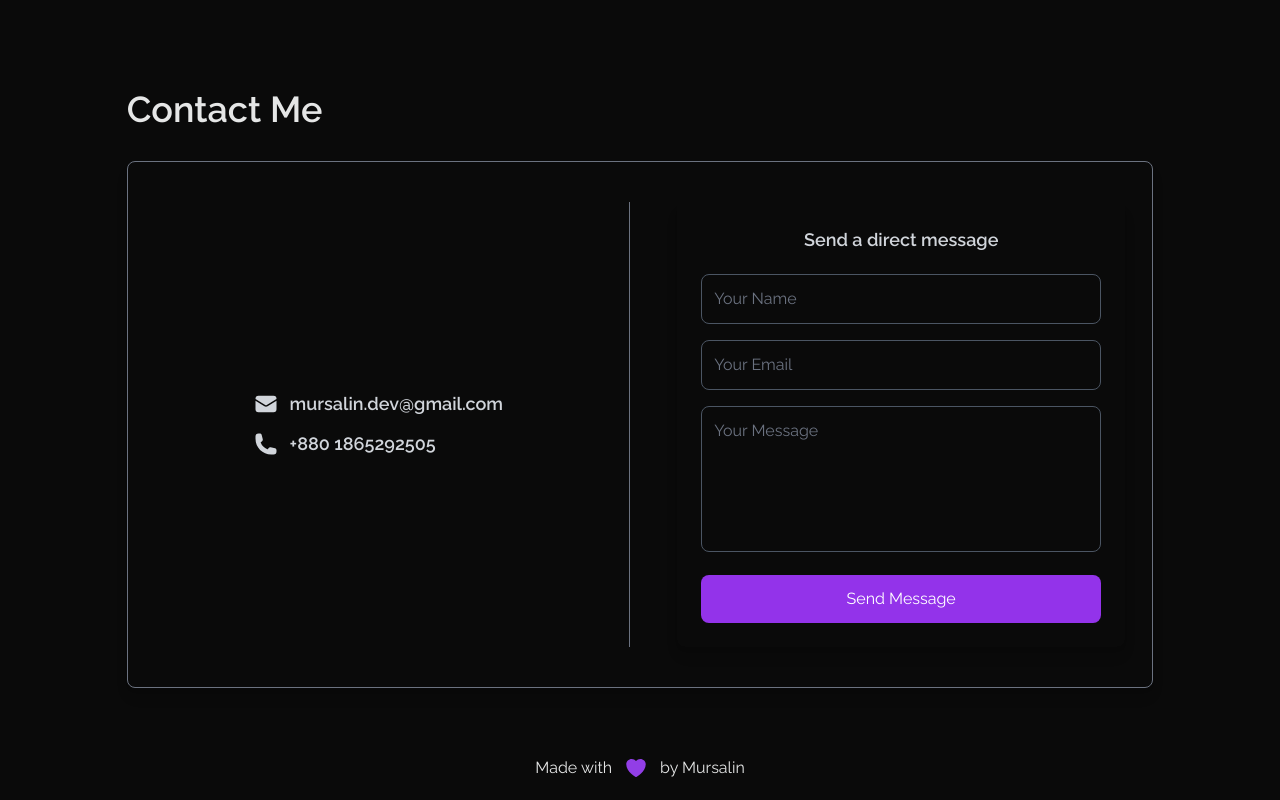
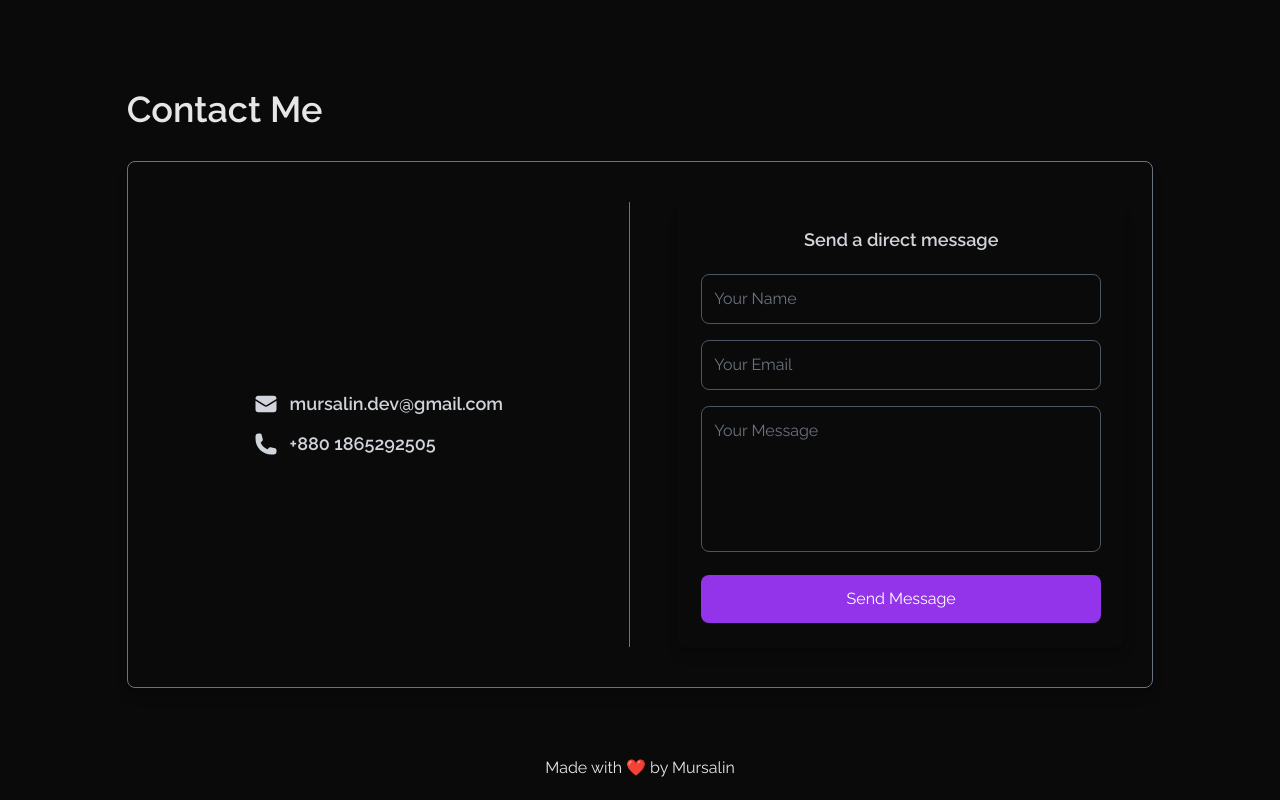
Before and after one commit to MursalinDevOps/mn-dev-portfolio, a React (Vite) app: page / in a window 1280 px wide. Shown: the part 2046-2846 px from the top of the page. Built offline with nearby package versions, Linux system fonts and the light colour scheme.

Commit message:
red heart added

```diff
--- a/src/components/Root.jsx
+++ b/src/components/Root.jsx
@@ -38,9 +38,11 @@ const Root = () => {
             </main>
             <footer className="bg-[#0a0a0a] py-5 text-base-300">
                 <div className="flex justify-center">
-                    Made with  <span className="px-3 text-[#923ee6]"> <svg xmlns="http://www.w3.org/2000/svg" viewBox="0 0 24 24" fill="currentColor" className="size-6">
+                Made with  <span className="px-1 text-[#923ee6]">
+                    {/*  <svg xmlns="http://www.w3.org/2000/svg" viewBox="0 0 24 24" fill="currentColor" className="size-6">
                         <path d="m11.645 20.91-.007-.003-.022-.012a15.247 15.247 0 0 1-.383-.218 25.18 25.18 0 0 1-4.244-3.17C4.688 15.36 2.25 12.174 2.25 8.25 2.25 5.322 4.714 3 7.688 3A5.5 5.5 0 0 1 12 5.052 5.5 5.5 0 0 1 16.313 3c2.973 0 5.437 2.322 5.437 5.25 0 3.925-2.438 7.111-4.739 9.256a25.175 25.175 0 0 1-4.244 3.17 15.247 15.247 0 0 1-.383.219l-.022.012-.007.004-.003.001a.752.752 0 0 1-.704 0l-.003-.001Z" />
-                    </svg>
+                    </svg> */}
+                    ❤️
                     </span>  by Mursalin
                 </div>
             </footer>
```
